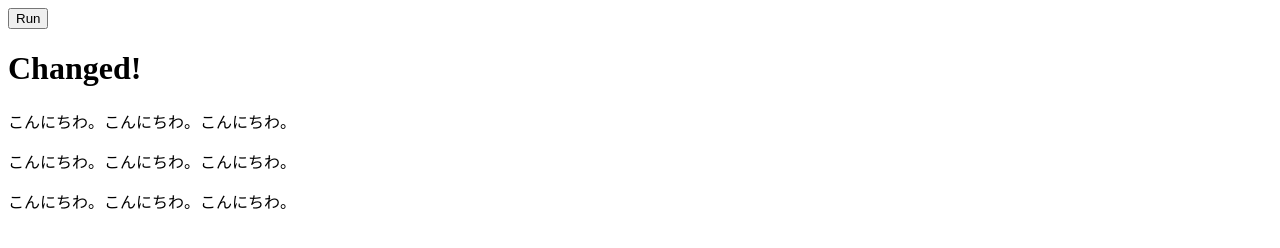
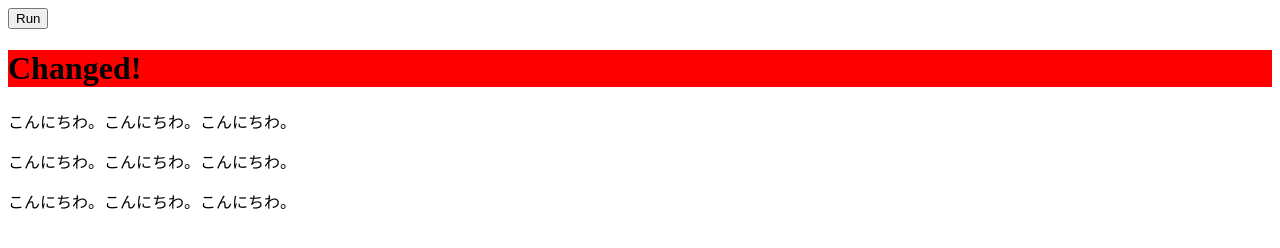
Before and after one commit to NanaTerada/lesson-dom-js-v6, a plain HTML site: page index.html in a window 1280 px wide. Both pictures are taken after a click on the button "Run". Drawn offline with Linux system fonts and the light colour scheme.

Commit message:
#06 要素の属性を操作してみよう

```diff
--- a/index.html
+++ b/index.html
@@ -7,7 +7,7 @@
     </head>
     <body>
         <button>Run</button>
-        <h1 id="target">ドットインストール</h1>
+        <h1 id="target" title="見出しです">ドットインストール</h1>
         <p>こんにちわ。こんにちわ。こんにちわ。</p>
         <p>こんにちわ。こんにちわ。こんにちわ。</p>
         <p>こんにちわ。こんにちわ。こんにちわ。</p>
--- a/js/main.js
+++ b/js/main.js
@@ -1,9 +1,15 @@
 'use strict';
 {
+//    属性の操作
+
+document.querySelector('button').addEventListener('click',() =>{
+
+    const targetNode = document.getElementById('target');
+    targetNode.textContent = 'Changed!';
+    targetNode.title = 'this is title!';
+    targetNode.style.backgroundColor = "red";
+});
 
 
-document.querySelector('button').addEventListener('click',() =>{
-    document.getElementById('target').textContent = 'Changed!';
-} );
 
 }
```
